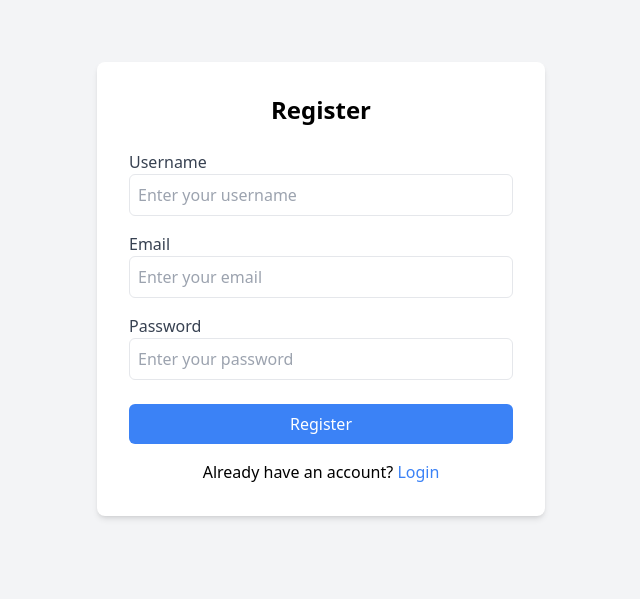
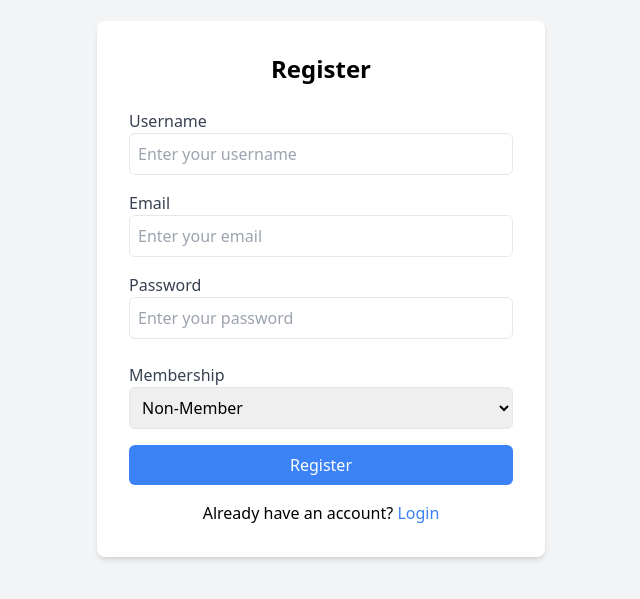
Before and after one commit to TriKeren/Fe_Design, a React (Vite) app: page /register in a window 1280 px wide. Shown: the part 111-710 px from the top of the page, without its empty margins (319-959 px from the left). Built offline with nearby package versions, Linux system fonts and the light colour scheme.

Commit message:
menyambungkan login register ke supabase

```diff
--- a/package.json
+++ b/package.json
@@ -11,9 +11,13 @@
   },
   "dependencies": {
     "@heroicons/react": "^2.1.5",
+    "@supabase/supabase-js": "^2.45.4",
+    "bcrypt": "^5.1.1",
+    "bcryptjs": "^2.4.3",
     "react": "^18.3.1",
     "react-dom": "^18.3.1",
-    "react-router-dom": "^6.26.1"
+    "react-router-dom": "^6.26.1",
+    "uuid": "^10.0.0"
   },
   "devDependencies": {
     "@eslint/js": "^9.9.0",
--- a/src/pages/Login.jsx
+++ b/src/pages/Login.jsx
@@ -1,19 +1,81 @@
+import React, {useState} from "react";
+import { Link, useNavigate } from "react-router-dom";
+import { supabase } from "../supabase/supaclient";
+
 const Login = () => {
+    const [formData, setFormData] = useState({
+        email: '',
+        password: ''
+    });
+    const navigate = useNavigate();
+
+    const handleChange = (e) => {
+        const { name, value } = e.target;
+        setFormData({
+            ...formData,
+            [name]:value
+        });
+    };
+
+    const handleSubmit = async (e) => {
+        e.preventDefault();
+        const { email, password } = formData;
+
+        const { error: signInError} = await supabase.auth.signInWithPassword({ email, password });
+        if (signInError) {
+            console.error('Login error:', signInError.message);
+        }else{
+            const { data, error:fetchError } = await supabase
+            .from('users')
+            .select('*')
+            .eq('email',email);
+
+            if (fetchError) {
+                console.error('Fetch error:',fetchError.message);
+            }else{
+                console.log('User data:', data);
+                navigate('/');
+            }
+        }
+    }
+
+
     return (
         <div className="min-h-screen flex items-center justify-center bg-gray-100">
             <div className="bg-white p-8 rounded-lg shadow-md w-full max-w-md">
                 <h2 className="text-2xl font-bold text-center mb-6">Login</h2>
-                <form>
+
+                <form onSubmit={handleSubmit}>
                     <div className="mb-4">
                         <label className="block text-gray-700">Email</label>
-                        <input type="email" className="w-full p-2 border rounded-md focus:outline-none focus:ring-2 focus:ring-blue-400" placeholder="Enter your email" />
+                        <input
+                        type="email"
+                        name="email"
+                        value={formData.email}
+                        onChange={handleChange}
+                        className="w-full p-2 border rounded-md focus:outline-none focus:ring-2 focus:ring-blue-400"
+                        placeholder="Enter your email"
+                        required
+                    />
                     </div>
+
                     <div className="mb-6">
                         <label className="block text-gray-700">Password</label>
-                        <input type="password" className="w-full p-2 border rounded-md focus:outline-none focus:ring-2 focus:ring-blue-400" placeholder="Enter your password" />
+                        <input
+                        type="password"
+                        name="password"
+                        value={formData.password}
+                        onChange={handleChange}
+                        className="w-full p-2 border rounded-md focus:outline-none focus:ring-2 focus:ring-blue-400"
+                        placeholder="Enter your password"
+                        required
+                    />
                     </div>
-                    <button className="w-full bg-blue-500 text-white p-2 rounded-md hover:bg-blue-600 transition duration-200">Login</button>
+
+                    <button type="submit"
+                    className="w-full bg-blue-500 text-white p-2 rounded-md hover:bg-blue-600 transition duration-200">Login</button>
                 </form>
+
                 <p className="mt-4 text-center">
                     Dont have an account? <a href="/register" className="text-blue-500 hover:underline">Register</a>
                 </p>
--- a/src/pages/Register.jsx
+++ b/src/pages/Register.jsx
@@ -1,27 +1,201 @@
+import { useNavigate } from "react-router-dom";
+import { supabase } from "../supabase/supaclient";
+import bcrypt from 'bcryptjs';
+import { v4 as uuidv4 } from "uuid";
+import { useState } from "react";
+
 const Register = () => {
+  const [formData, setFormData] = useState({
+    name: '',
+    email: '',
+    password: '',
+    is_membership: 'false'
+  });
+
+  const [modalData, setModalData] = useState({
+    isVisible: false,
+    message: '',
+    isSuccess: false
+  });
+
+  const navigate = useNavigate();
+
+  const handleChange = (e) => {
+    const { name, value } = e.target;
+    setFormData({
+      ...formData,
+      [name]: value
+    });
+  };
+
+  const handleSubmit = async (e) => {
+    e.preventDefault();
+    const { name, email, password, is_membership } = formData;
+
+    try {
+      const hashedPassword = await bcrypt.hash(password, 10);
+
+      const { error: signUpError } = await supabase.auth.signUp({
+        email,
+        password,
+        options: {
+          data: { name }
+        }
+      });
+
+      if (signUpError) {
+        if (signUpError.message.includes('Rate Limit')) {
+          setModalData({
+            isVisible: true,
+            message: 'Too many attempts. Please try again later.',
+            isSuccess: false
+          });
+        } else {
+          setModalData({
+            isVisible: true,
+            message: signUpError.message,
+            isSuccess: false
+          });
+        }
+      } else {
+        const rememberToken = uuidv4().substring(0, 10);
+        const currentTime = new Date(); // Get the current timestamp
+
+        const { error: insertError } = await supabase
+          .from('users')
+          .insert([{
+            name,
+            email,
+            is_membership: is_membership === 'true', // convert string to boolean
+            password: hashedPassword,
+            email_verified_at: currentTime, // Set email_verified_at to current time
+            remember_token: rememberToken,
+            created_at: currentTime,
+            updated_at: currentTime
+          }]);
+
+        if (insertError) {
+          setModalData({
+            isVisible: true,
+            message: `Insert Error: ${insertError.message}`,
+            isSuccess: false
+          });
+        } else {
+          setModalData({
+            isVisible: true,
+            message: 'User registered successfully!',
+            isSuccess: true
+          });
+        }
+      }
+    } catch (error) {
+      setModalData({
+        isVisible: true,
+        message: `Error hashing password: ${error.message}`,
+        isSuccess: false
+      });
+    }
+  };
+
+
+  const closeModal = () => {
+    setModalData({
+      ...modalData,
+      isVisible: false
+    });
+    if (modalData.isSuccess) {
+      navigate('/');
+    }
+  };
+
   return (
     <div className="min-h-screen flex items-center justify-center bg-gray-100">
       <div className="bg-white p-8 rounded-lg shadow-md w-full max-w-md">
         <h2 className="text-2xl font-bold text-center mb-6">Register</h2>
-        <form>
+        <form onSubmit={handleSubmit}>
           <div className="mb-4">
             <label className="block text-gray-700">Username</label>
-            <input type="text" className="w-full p-2 border rounded-md focus:outline-none focus:ring-2 focus:ring-blue-400" placeholder="Enter your username" />
+            <input
+              type="text"
+              name="name"
+              value={formData.name}
+              onChange={handleChange}
+              className="w-full p-2 border rounded-md focus:outline-none focus:ring-2 focus:ring-blue-400"
+              placeholder="Enter your username"
+              required
+            />
           </div>
+
           <div className="mb-4">
             <label className="block text-gray-700">Email</label>
-            <input type="email" className="w-full p-2 border rounded-md focus:outline-none focus:ring-2 focus:ring-blue-400" placeholder="Enter your email" />
+            <input
+              type="email"
+              name="email"
+              value={formData.email}
+              onChange={handleChange}
+              className="w-full p-2 border rounded-md focus:outline-none focus:ring-2 focus:ring-blue-400"
+              placeholder="Enter your email"
+              required
+            />
           </div>
+
           <div className="mb-6">
             <label className="block text-gray-700">Password</label>
-            <input type="password" className="w-full p-2 border rounded-md focus:outline-none focus:ring-2 focus:ring-blue-400" placeholder="Enter your password" />
+            <input
+              type="password"
+              name="password"
+              value={formData.password}
+              onChange={handleChange}
+              className="w-full p-2 border rounded-md focus:outline-none focus:ring-2 focus:ring-blue-400"
+              placeholder="Enter your password"
+              required
+            />
           </div>
-          <button className="w-full bg-blue-500 text-white p-2 rounded-md hover:bg-blue-600 transition duration-200">Register</button>
+
+          <div className="mb-4">
+            <label className="block text-gray-700">Membership</label>
+            <select
+              name="is_membership"
+              value={formData.is_membership}
+              onChange={handleChange}
+              className="w-full p-2 border rounded-md focus:outline-none focus:ring-2 focus:ring-blue-400"
+              required
+            >
+              <option value="false">Non-Member</option>
+              <option value="true">Member</option>
+            </select>
+          </div>
+
+          <button
+            type="submit"
+            className="w-full bg-blue-500 text-white p-2 rounded-md hover:bg-blue-600 transition duration-200"
+          >
+            Register
+          </button>
         </form>
+
         <p className="mt-4 text-center">
           Already have an account? <a href="/login" className="text-blue-500 hover:underline">Login</a>
         </p>
       </div>
+
+      {/* Modal */}
+      {modalData.isVisible && (
+        <div className="fixed inset-0 flex items-center justify-center bg-gray-800 bg-opacity-75">
+          <div className="bg-white p-6 rounded-lg shadow-lg max-w-md w-full">
+            <h2 className={`text-xl font-bold mb-4 ${modalData.isSuccess ? 'text-green-500' : 'text-red-500'}`}>
+              {modalData.isSuccess ? 'Success' : 'Error'}
+            </h2>
+            <p className="mb-6">{modalData.message}</p>
+            <button
+              onClick={closeModal}
+              className="w-full bg-blue-500 text-white p-2 rounded-md hover:bg-blue-600 transition duration-200"
+            >
+              Close
+            </button>
+          </div>
+        </div>
+      )}
     </div>
   );
 }
```
Also changed, not shown: src/components/Navbar.jsx (+28 -7 lines), 1 other file (tests, documents, lock files or other folders).
